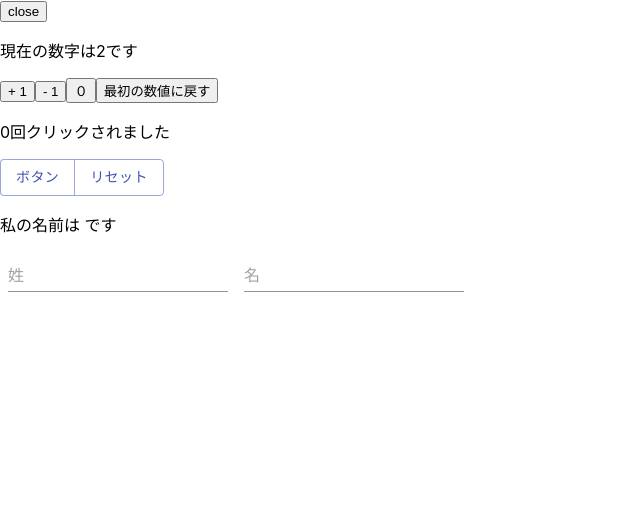
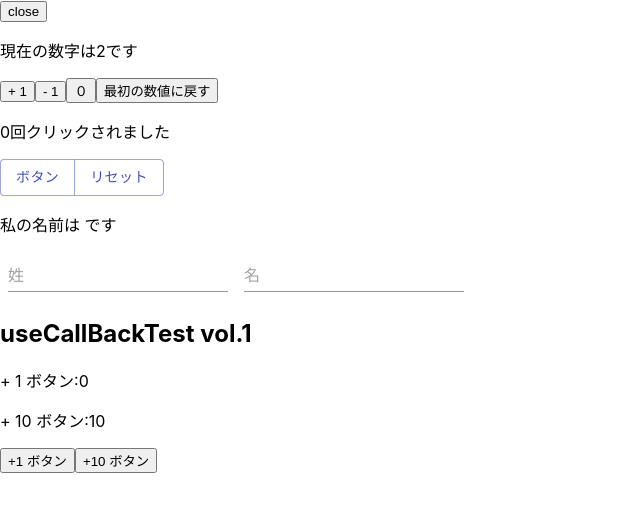
Before and after one commit to kazukimaeda26/study-react, a React (Create React App) app: page / in a window 1280 px wide. Shown: the top 512 px of the page, without its empty margins (0-640 px from the left). Built offline with nearby package versions, Linux system fonts and the light colour scheme.

Commit message:
useCallbackを利用する前

```diff
--- a/src/App.jsx
+++ b/src/App.jsx
@@ -1,12 +1,13 @@
 import './App.css';
 
-import {Counter, EffectFunc} from './components/index';
+import {Counter, EffectFunc, CounterTest} from './components/index';
 
 function App() {
   return (
     <>
     <Counter />
     <EffectFunc />
+    <CounterTest />
     </>
   );
 }
--- /dev/null
+++ b/src/components/Test.jsx
@@ -0,0 +1,47 @@
+import React, {useState} from 'react'
+
+//Titleコンポーネント(子)
+const Title = () => {
+  console.log('Title component')
+  return (
+    <h2>useCallBackTest vol.1</h2>
+  )
+}
+
+//Buttonコンポーネント(子)
+const Button = ({handleClick,value}) => {
+  console.log('Button child component', value)
+  return <button type="button" onClick={handleClick}>{value}</button>
+}
+
+//Countコンポーネント(子)
+const Count = ({text, countState}) => {
+  console.log('Count child component', text)
+  return <p>{text}:{countState}</p>
+}
+
+//Counterコンポーネント（親）
+const CounterTest = () => {
+
+  const [firstCountState, setFirstCountState] = useState(0)
+  const [secondCountState, setSecondCountState] = useState(10)
+
+//+ 1 ボタンのstateセット用関数
+  const incrementFirstCounter = () => setFirstCountState(firstCountState + 1)
+
+//+ 10 ボタンのstateセット用関数
+  const incrementSecondCounter = () => setSecondCountState(secondCountState + 10)
+
+//子コンポーネントを呼び出す
+  return (
+    <>
+      <Title/>
+      <Count text="+ 1 ボタン" countState={firstCountState}/>
+      <Count text="+ 10 ボタン" countState={secondCountState}/>
+      <Button handleClick={incrementFirstCounter} value={'+1 ボタン'}/>
+      <Button handleClick={incrementSecondCounter} value={'+10 ボタン'}/>
+    </>
+  )
+}
+
+export default CounterTest
--- a/src/components/index.js
+++ b/src/components/index.js
@@ -1,2 +1,3 @@
 export {default as Counter} from './Counter';
 export {default as EffectFunc} from './EffectFunc';
+export {default as CounterTest} from './Test';
```
